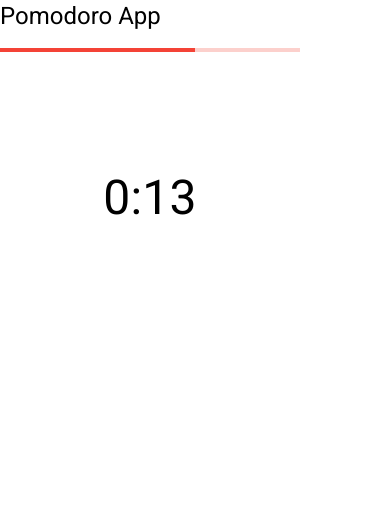
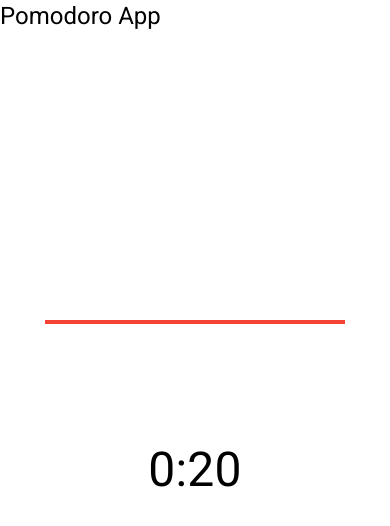
Before and after one commit to amimbs/angular-pomodoro, an Angular app: page / in a window 390 px wide. Shown: the top 526 px of the page. Built offline with nearby package versions, Linux system fonts and the light colour scheme.

Commit message:
fix: styling for timer and progress bar

```diff
--- a/src/app/timer/timer.component.html
+++ b/src/app/timer/timer.component.html
@@ -1,9 +1,14 @@
+<div class="container">
   <div class="base-timer">
     <mat-progress-bar
       mode="determinate"
       [value]="calculatePercentage()"
       color="warn"></mat-progress-bar>
-  <span id="base-timer-label" class="base-timer__label">
+    <span
+      id="base-timer-label"
+      class="base-timer__label"
+      (click)="startTimer()">
       {{ formatTimeLeft(timeLeft) }}
     </span>
   </div>
+</div>
--- a/src/app/timer/timer.component.scss
+++ b/src/app/timer/timer.component.scss
@@ -1,60 +1,25 @@
-/* Sets the containers height and width */
-.base-timer {
-    position: relative;
-    height: 300px;
-    width: 300px;
+/* Parent container */
+.container {
+    display: flex;
+    flex-direction: column;
+    align-items: center;
+    justify-content: center;
+    height: 100vh; // This makes sure that the container will always fill the screen vertically
 
-    /* Removes SVG styling that would hide the time label */
-    .base-timer__circle {
-        fill: none;
-        stroke: none;
+    .base-timer {
+        position: relative;
+        height: 300px;
+        width: 300px;
 
-        /* The SVG path that displays the timer's progress */
-        .base-timer__path-elapsed {
-            stroke-width: 7px;
-            stroke: grey;
+        .base-timer__label {
+            position: absolute;
+            width: 300px;
+            height: 300px;
+            top: 0;
+            display: flex;
+            align-items: center;
+            justify-content: center;
+            font-size: 48px;
         }
     }
 }
-
-.base-timer__svg {
-    /* Flips the svg and makes the animation to move left-to-right */
-    transform: scaleX(-1);
-
-    .base-timer__path-remaining {
-        /* Just as thick as the original ring */
-        stroke-width: 7px;
-
-        /* Rounds the line endings to create a seamless circle */
-        stroke-linecap: round;
-
-        /* Makes sure the animation starts at the top of the circle */
-        transform: rotate(90deg);
-        transform-origin: center;
-
-        /* One second aligns with the speed of the countdown timer */
-        transition: 1s linear all;
-
-        /* Allows the ring to change color when the color value updates */
-        stroke: currentColor;
-    }
-}
-
-.base-timer__label {
-    position: absolute;
-
-    /* Size should match the parent container */
-    width: 300px;
-    height: 300px;
-
-    /* Keep the label aligned to the top */
-    top: 0;
-
-    /* Create a flexible box that centers content vertically and horizontally */
-    display: flex;
-    align-items: center;
-    justify-content: center;
-
-    /* Sort of an arbitrary number; adjust to your liking */
-    font-size: 48px;
-}
--- a/src/app/timer/timer.component.ts
+++ b/src/app/timer/timer.component.ts
@@ -1,5 +1,5 @@
 import {
-  AfterViewInit,
+  // AfterViewInit,
   ChangeDetectorRef,
   Component,
   ElementRef,
@@ -11,7 +11,7 @@ import {
   templateUrl: './timer.component.html',
   styleUrls: ['./timer.component.scss'],
 })
-export class TimerComponent implements AfterViewInit {
+export class TimerComponent {
   TIME_LIMIT = 20;
   public timePassed = 0;
   public timeLeft = this.TIME_LIMIT;
@@ -23,9 +23,9 @@ export class TimerComponent implements AfterViewInit {
 
   constructor(private cd: ChangeDetectorRef) {}
 
-  ngAfterViewInit(): void {
-    this.startTimer();
-  }
+  // ngAfterViewInit(): void {
+  //   // this.startTimer();
+  // }
 
   startTimer() {
     this.timerInterval = window.setInterval(() => {
--- a/src/styles.scss
+++ b/src/styles.scss
@@ -1,4 +1,39 @@
 /* You can add global styles to this file, and also import other style files */
 
-html, body { height: 100%; }
-body { margin: 0; font-family: Roboto, "Helvetica Neue", sans-serif; }
+html,
+body {
+    height: 100%;
+}
+
+body {
+    margin: 0;
+    font-family: Roboto, "Helvetica Neue", sans-serif;
+}
+
+/* For devices smaller than 600px */
+@media screen and (max-width: 600px) {
+    .base-timer {
+        height: 200px;
+        width: 200px;
+
+        .base-timer__label {
+            width: 200px;
+            height: 200px;
+            font-size: 32px;
+        }
+    }
+}
+
+/* For devices smaller than 1000px */
+@media screen and (max-width: 1000px) {
+    .base-timer {
+        height: 250px;
+        width: 250px;
+
+        .base-timer__label {
+            width: 250px;
+            height: 250px;
+            font-size: 40px;
+        }
+    }
+}
```
Lines whose indentation alone changed are shown as unchanged.
